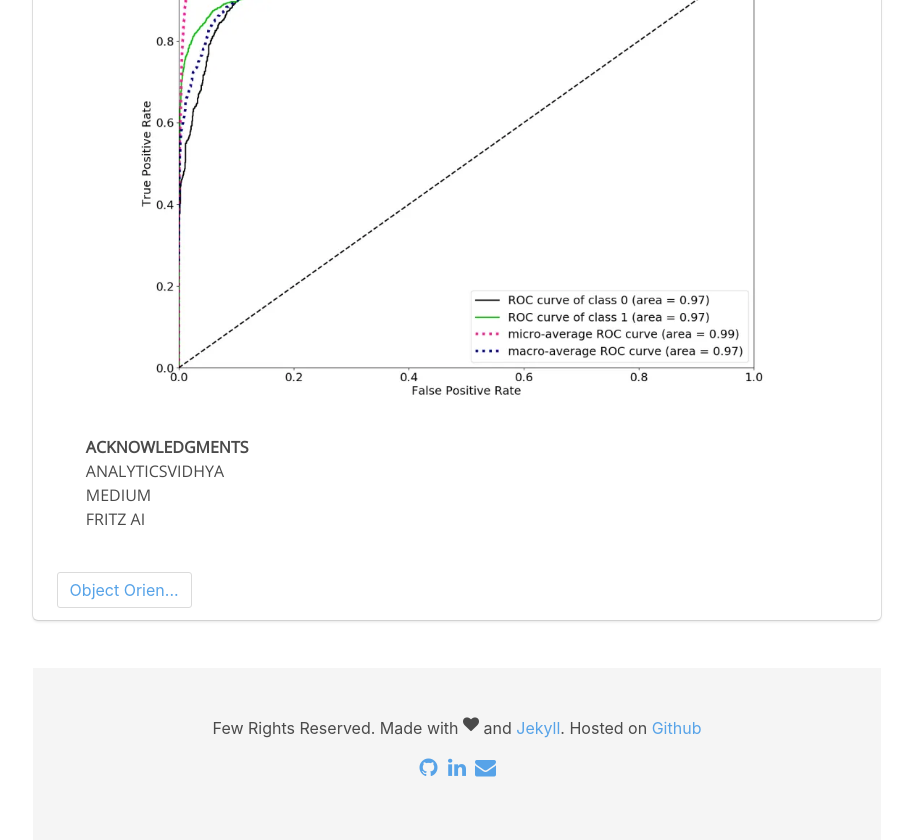
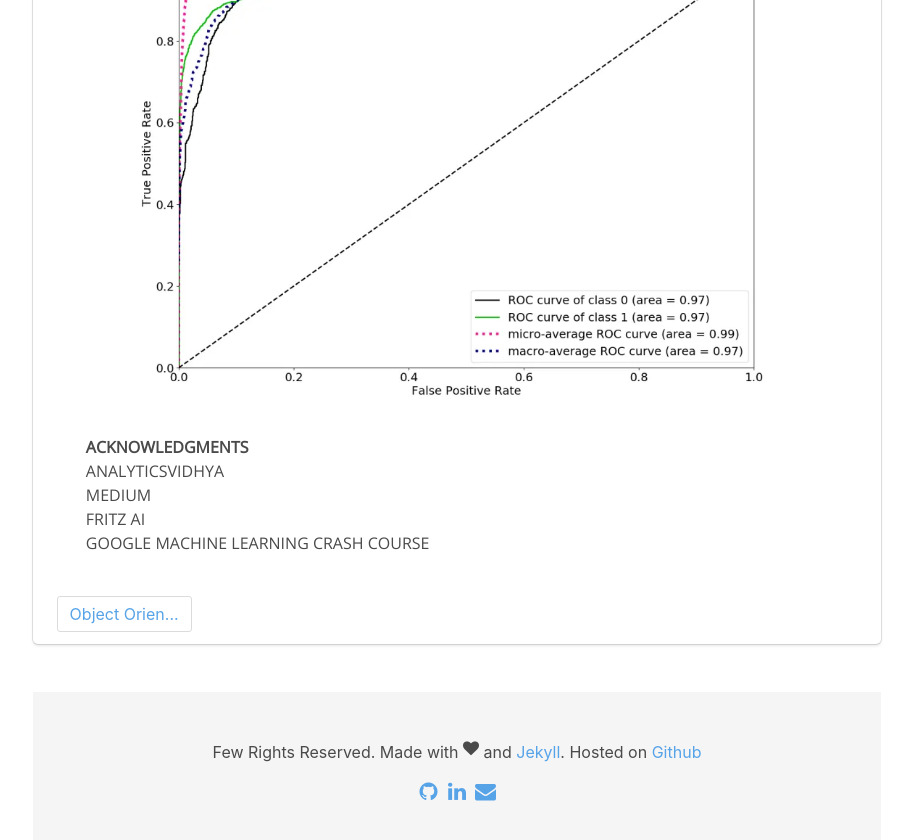
Before and after one commit to vipulgaurav/vipulgaurav.github.io, a Jekyll site: the page built from _posts/2020-05-26-evaluation_metric.md, in a window 1280 px wide and 900 px high, scrolled down 5232 px. Shown: the top 840 px of the window, without its empty margins (183-1096 px from the left). Built offline with Jekyll 4.4.1, drawn with Linux system fonts in a browser that asks for light colours; our own code applies the rules of GitHub Pages for plain Markdown files; comment, search, counter and statistics services are not loaded.

Commit message:
Update 2020-05-26-evaluation_metric.md

```diff
--- a/_posts/2020-05-26-evaluation_metric.md
+++ b/_posts/2020-05-26-evaluation_metric.md
@@ -127,3 +127,4 @@ However, it only takes into account the order of probabilities and hence it does
 - ANALYTICSVIDHYA
 - MEDIUM
 - FRITZ AI
+- GOOGLE MACHINE LEARNING CRASH COURSE
```
